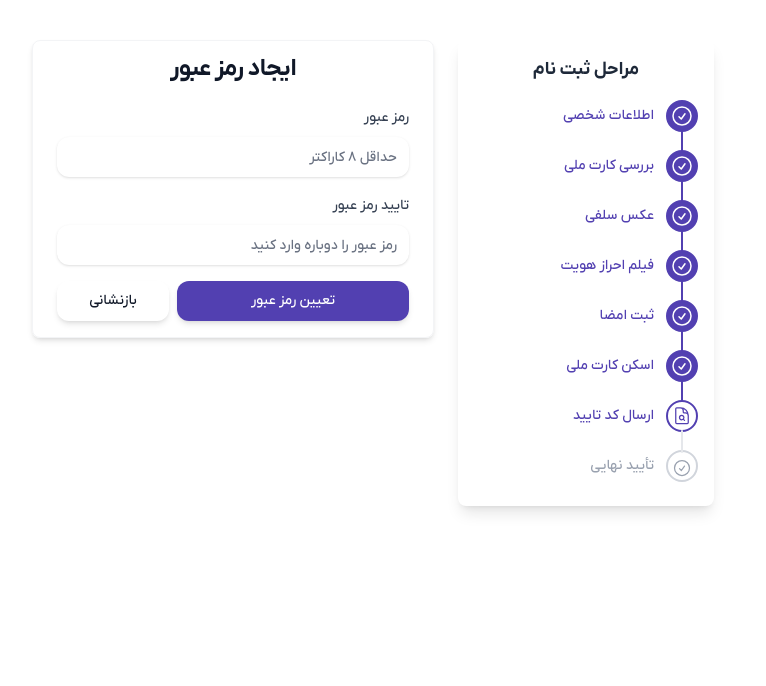
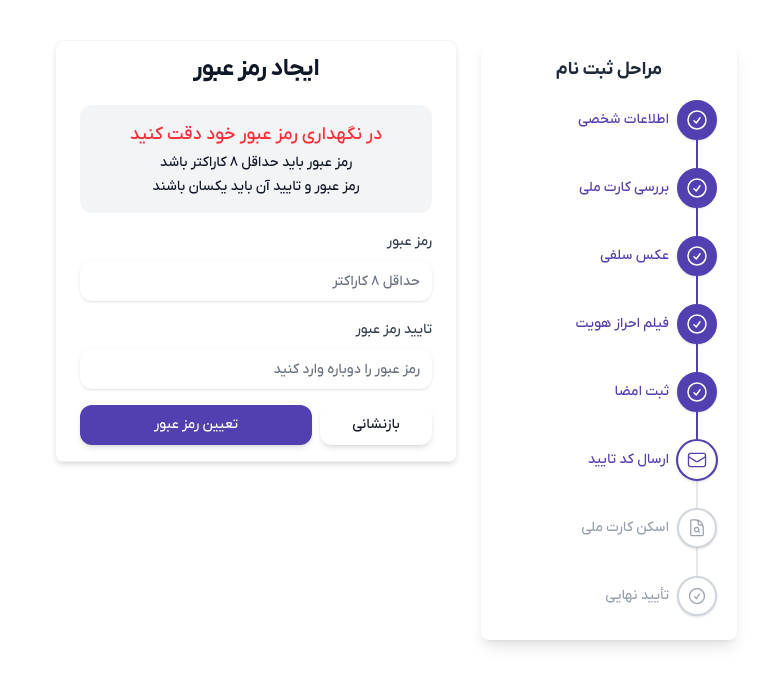
Before and after one commit to krmsaeed/openbanking, a Next.js app: page /register in a window 1280 px wide. Both pictures are taken after a click on the element "ارسال کد تایید". Shown: the top 686 px of the page, without its empty margins (483-1249 px from the left). Built offline with nearby package versions, Linux system fonts and the light colour scheme; no server answers.

Commit message:
feat(register): update registration steps and enhance user feedback in the registration flow

```diff
--- a/src/app/register/page.tsx
+++ b/src/app/register/page.tsx
@@ -89,9 +89,7 @@ export default function Register() {
         mode: "onBlur",
     });
 
-    // helper wrapper so child components can call setError with plain string names
     const setErrorAny = (name: string, error: { type: string; message?: string }) => {
-        // single cast boundary for react-hook-form setError
         (setError as unknown as (n: string, e: { type: string; message?: string }) => void)(name, error);
     };
 
@@ -126,9 +124,7 @@ export default function Register() {
         setStep2Data({ birthDate: data.birthDate, postalCode: data.postalCode });
         toast.success("اطلاعات ثبت شد");
 
-        // Show inline OTP UI (do NOT auto-send request). User must click ارسال to request code.
         setShowOtp1(true);
-        // initialize otp/password fields in the form
         setValue('otp', '');
         setValue('certOtp', '');
         setValue('password', '');
@@ -157,7 +153,7 @@ export default function Register() {
 
     const handleNationalCardConfirm = () => {
         setShowNationalCardTemplate(false);
-        setStep(3);
+        setStep(8);
     };
     // scanned card/branch state removed - final step now shows downloadable contract instead
     const handleSelfiePhoto = (file: File) => {
@@ -181,7 +177,7 @@ export default function Register() {
         setTimeout(() => {
             setLoading(false);
             toast.success("گواهی دیجیتال صادر شد");
-            setStep(8);
+            setStep(7);
         }, 2000);
     };
 
@@ -232,8 +228,8 @@ export default function Register() {
             case 3: return "عکس سلفی";
             case 4: return "فیلم احراز هویت";
             case 5: return "ثبت امضای دیجیتال";
-            case 6: return "اسکن کارت و تعیین شعبه ";
-            case 7: return <span dir="ltr">{passwordSet ? "ارسال کد تایید" : "ایجاد رمز عبور"}</span>;
+            case 6: return <span dir="ltr">{passwordSet ? "ارسال کد تایید" : "ایجاد رمز عبور"}</span>;
+            case 7: return "اسکن کارت و تعیین شعبه ";
             case 8: return "پیش نمایش قرارداد";
             default: return "";
         }
@@ -246,7 +242,7 @@ export default function Register() {
         // For now, just show a toast and move to the next step (selfie)
         toast.success("تصویر کارت ملی و شعبه ثبت شد");
         setShowNationalCardTemplate(false);
-        setStep(7);
+        setStep(8);
     }
 
     return (
@@ -306,8 +302,7 @@ export default function Register() {
                                         <SignatureStep onComplete={handleSignatureComplete} onCancel={() => { }} />
                                     )}
 
-                                    {step === 6 && <NationalCardScanner onComplete={handleNationalCardScanComplete} onBack={() => setStep(5)} />}
-                                    {step === 7 && (
+                                    {step === 6 && (
                                         <>
                                             <PasswordStep
                                                 password={watch('password') || ''}
@@ -334,6 +329,7 @@ export default function Register() {
                                             )}
                                         </>
                                     )}
+                                    {step === 7 && <NationalCardScanner onComplete={handleNationalCardScanComplete} onBack={() => setStep(6)} />}
 
                                     {step === 8 && (
                                         <FinalConfirmation onConfirm={handleDigitalSignature} loading={loading} />
--- a/src/components/register/FinalConfirmation.tsx
+++ b/src/components/register/FinalConfirmation.tsx
@@ -71,7 +71,7 @@ export default function FinalConfirmation({ onConfirm, loading = false }: Props)
 
             <Button variant='primary' onClick={() => accepted && onConfirm()} size="lg" className="w-full" disabled={!accepted || loading}>
                 {loading && (<Loading size="sm" className="ml-1" />)}
-                تایید امضای دیجیتال
+                تایید
             </Button>
 
         </Box>
--- a/src/components/register/PasswordStep.tsx
+++ b/src/components/register/PasswordStep.tsx
@@ -3,6 +3,7 @@
 import React from 'react';
 import { Input } from '@/components/ui/forms';
 import { Button } from '@/components/ui/core/Button';
+import { Box } from '../ui';
 
 interface Props {
     password: string;
@@ -22,18 +23,26 @@ export default function PasswordStep({ password, confirmPassword, onPasswordChan
         <>
             {!passwordSet ? (
                 <div className="space-y-4">
+                    <Box className="bg-gray-100  rounded-xl p-4">
+                        <ul className="text-sm text-error-800 space-y-1 text-center">
+                            <li className='text-bold text-lg text-red-500'>در نگهداری رمز عبور خود دقت کنید </li>
+                            <li>رمز عبور باید حداقل 8 کاراکتر باشد</li>
+                            <li>رمز عبور و تایید آن باید یکسان باشند</li>
+
+                        </ul>
+                    </Box>
                     <Input type="password" label="رمز عبور" placeholder="حداقل 8 کاراکتر" value={password} onChange={(e: React.ChangeEvent<HTMLInputElement>) => onPasswordChange(e.target.value)} />
 
                     <Input type="password" label="تایید رمز عبور" placeholder="رمز عبور را دوباره وارد کنید" value={confirmPassword} onChange={(e: React.ChangeEvent<HTMLInputElement>) => onConfirmChange(e.target.value)} />
 
                     <div className="flex gap-2">
+                        <Button onClick={resetPasswords} variant="ghost" className="w-40">بازنشانی</Button>
                         <Button onClick={async () => {
                             const ok = await trigger(['password', 'confirmPassword']);
                             if (!ok) return setError('password', { type: 'manual', message: 'لطفا خطاهای فرم را رفع کنید' });
                             setPasswordSet(true);
                             onConfirmed?.();
                         }} variant="primary" className="w-full">تعیین رمز عبور</Button>
-                        <Button onClick={resetPasswords} variant="ghost" className="w-40">بازنشانی</Button>
                     </div>
                 </div>
             ) : (
--- a/src/components/register/Sidebar.tsx
+++ b/src/components/register/Sidebar.tsx
@@ -8,6 +8,7 @@ import {
     PencilIcon,
     CheckCircleIcon,
     DocumentMagnifyingGlassIcon,
+    EnvelopeIcon,
 } from "@heroicons/react/24/outline";
 import { Typography } from '../ui';
 
@@ -17,8 +18,8 @@ const STEP_META = [
     { title: "عکس سلفی", icon: CameraIcon },
     { title: "فیلم احراز هویت", icon: VideoCameraIcon },
     { title: "ثبت امضا", icon: PencilIcon },
-    { title: "اسکن کارت ملی", icon: PencilIcon },
-    { title: "ارسال کد تایید", icon: DocumentMagnifyingGlassIcon },
+    { title: "ارسال کد تایید", icon: EnvelopeIcon },
+    { title: "اسکن کارت ملی", icon: DocumentMagnifyingGlassIcon },
     { title: "تأیید نهایی", icon: CheckCircleIcon }
 ];
 
@@ -29,30 +30,34 @@ type SidebarProps = {
 
 export default function Sidebar({ step = 1, onSelect }: SidebarProps) {
     return (
-        <nav className="bg-white rounded-lg shadow-lg   p-4 w-full max-w-xs mx-auto h-full" aria-label="مراحل ثبت‌نام">
+        <nav className="bg-white rounded-lg shadow-lg p-4 w-full max-w-md mx-auto h-full" aria-label="مراحل ثبت‌نام">
             <h3 className="text-lg font-semibold text-gray-800 mb-2 text-center">مراحل ثبت‌ نام</h3>
-            <ul className="flex flex-row md:flex-col gap-0.5 overflow-auto">
+            <ul className="flex flex-row md:flex-col px-1 gap-2 md:gap-3 overflow-auto items-center justify-start md:justify-start md:pl-0 py-2 md:py-0">
                 {STEP_META.map((item, index) => {
                     const Icon = item.icon;
                     const current = step === index + 1;
                     const completed = step > index + 1;
                     return (
-                        <li key={item.title} className="flex items-center justify-center gap-3 py-2 group">
-                            <div className={`flex flex-col items-center`}>
+                        <li key={item.title} className="relative min-w-[96px] md:min-w-full flex-shrink-0 md:flex-shrink md:flex md:flex-row items-center md:gap-3 py-2 group md:w-auto">
+                            {/* Mobile fancy card: icon above label, scrollable */}
+                            <div className="flex flex-col items-center md:flex-row md:items-center w-full">
+                                <div className="relative flex items-center justify-center">
                                     <span className={`
-                                 w-8 h-8 flex items-center justify-center rounded-full border-2 transition-colors duration-200
-                                ${index < STEP_META.length - 1 ? (step > index + 1 ? 'connector connector-primary' : 'connector connector-gray') : ''}
-                                ${completed && 'bg-primary border-primary text-white'}
-                                        ${current ? 'bg-white border-primary text-primary' :
-                                        'bg-white border-gray-300 text-gray-400'}`
-                                }
-                                >
-                                    {completed ? <CheckCircleIcon className="w-6 h-6 mx-auto mt-0.5" /> : <Icon className={`w-5 h-5 mx-auto mt-1 `} />}
+                                        w-12 h-12 md:w-10 md:h-10 flex items-center justify-center rounded-full border-2 transition-all duration-200 shadow-sm relative z-10
+                                        ${index < STEP_META.length - 1 ? (step > index + 1 ? 'md:connector md:connector-primary' : 'md:connector md:connector-gray') : ''}
+                                        ${completed ? 'bg-primary border-primary text-white scale-100' : ''}
+                                        ${current ? 'bg-white border-primary text-primary scale-105' : 'bg-white border-gray-300 text-gray-400'}`
+                                    }>
+                                        {completed ? <CheckCircleIcon className="w-6 h-6 mx-auto" /> : <Icon className="w-5 h-5 mx-auto" />}
                                     </span>
+                                    {/* connector on mobile between items: render to the left of current item (so first item has none) */}
+                                    {index > 0 && (
+                                        <span className={`absolute left-[55px] md:left-0 md:rotate-90 md:-top-[10px] top-1/2 transform -translate-y-1/2  w-10 h-0.5 z-0 ${step > index ? 'bg-primary' : 'bg-gray-200'}`} />
+                                    )}
                                 </div>
+
                                 <Typography
-                                className={`text-right flex-1 text-sm font-medium transition-colors duration-150 ${current ? 'text-primary' : 'text-gray-400'}
-                                ${completed && 'text-primary-500'} group-hover:text-primary`}
+                                    className={`mt-2 md:mt-0 text-xs md:text-sm font-medium transition-colors duration-150 ${current ? 'text-primary' : 'text-gray-400'} ${completed ? 'text-primary-500' : ''} group-hover:text-primary text-center md:text-right px-2`}
                                     onClick={() => onSelect?.(index + 1)}
                                     tabIndex={0}
                                     aria-current={current ? 'step' : undefined}
@@ -60,6 +65,7 @@ export default function Sidebar({ step = 1, onSelect }: SidebarProps) {
                                 >
                                     {item.title}
                                 </Typography>
+                            </div>
                         </li>
                     );
                 })}
--- a/src/components/ui/core/Button.tsx
+++ b/src/components/ui/core/Button.tsx
@@ -1,4 +1,4 @@
-import { ButtonHTMLAttributes, AnchorHTMLAttributes, forwardRef } from 'react';
+import { ButtonHTMLAttributes, forwardRef } from 'react';
 import Link from 'next/link';
 import { cn } from '@/lib/utils';
 
@@ -85,7 +85,6 @@ const Button = forwardRef<HTMLButtonElement, ButtonProps>(
                 </Link>
             );
         }
-
         return (
             <button
                 type={type}
--- a/src/components/ui/specialized/SignatureCapture.tsx
+++ b/src/components/ui/specialized/SignatureCapture.tsx
@@ -112,7 +112,7 @@ export function SignatureCapture({ onComplete, onCancel, onStepChange }: Signatu
     };
 
     return (
-        <Card padding="lg">
+        <Card padding="sm">
 
 
             <CardContent>
```
Also changed, not shown: src/components/new-user/VideoRecorder.tsx (+7 -2 lines). Lines whose indentation alone changed are shown as unchanged.
